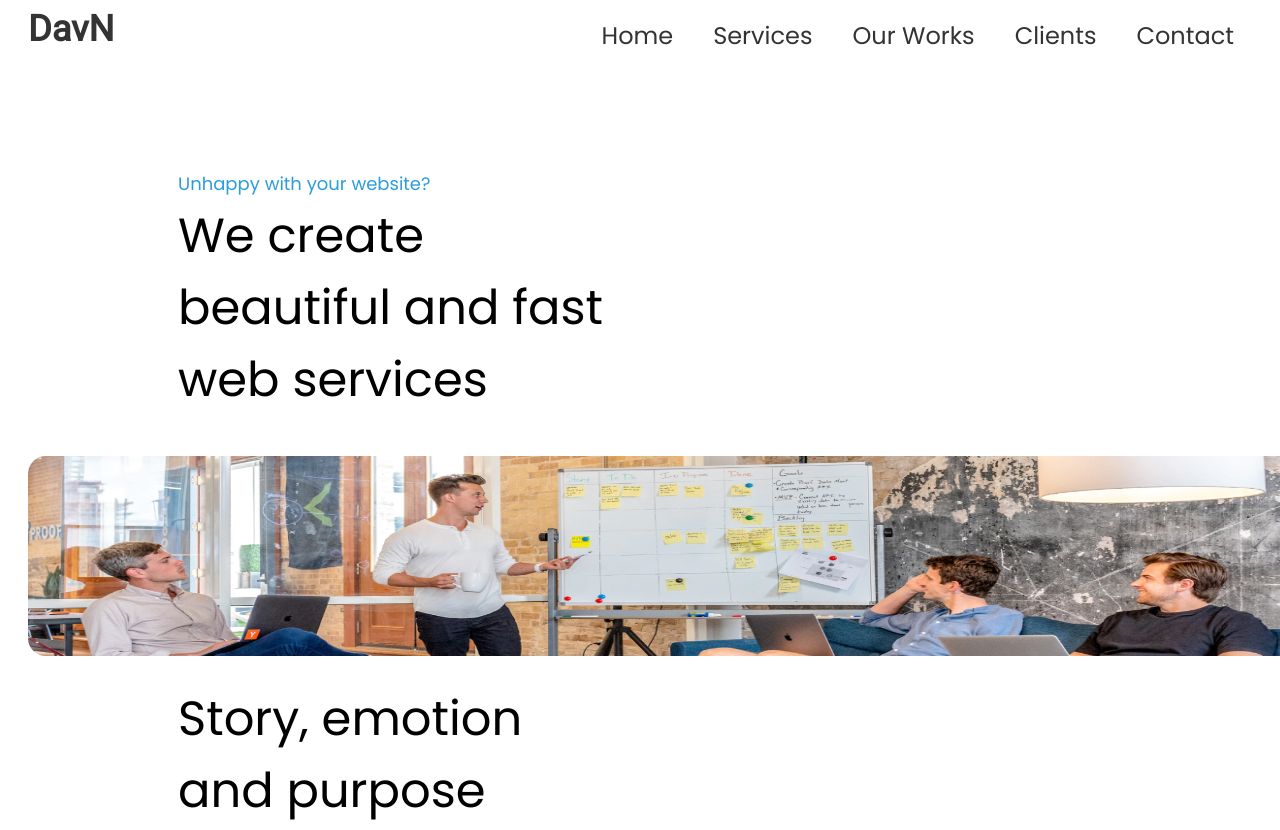
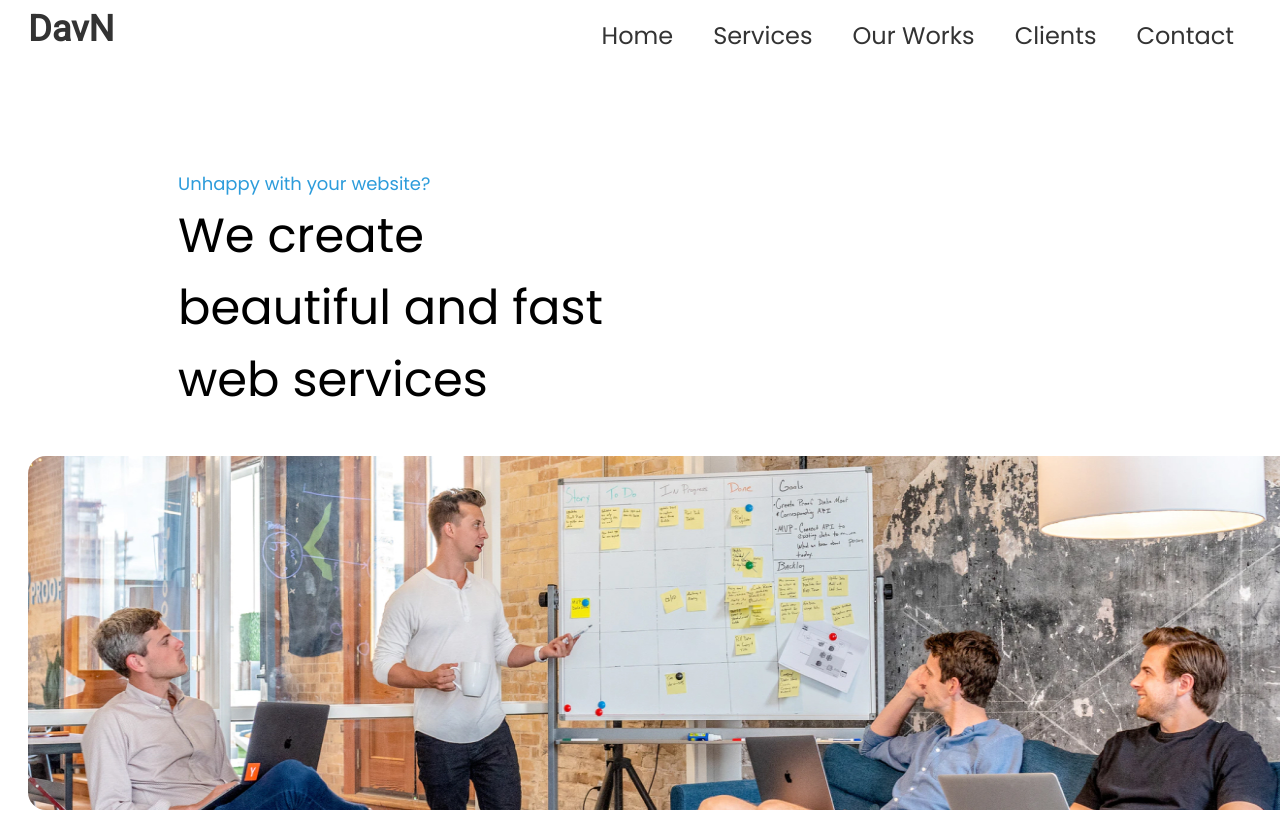
Before and after one commit to DavNt/dvn-homepage, a plain HTML site: page index.html in a window 1280 px wide. Shown: the top 830 px of the page. Drawn offline with Linux system fonts and the light colour scheme.

Commit message:
header pic edit

```diff
--- a/style.css
+++ b/style.css
@@ -892,6 +892,7 @@ footer p{
 
     .intro_img img{
         width: 1292px;
+        height: 354px;
         margin-left: 20px;
     }
 
```
